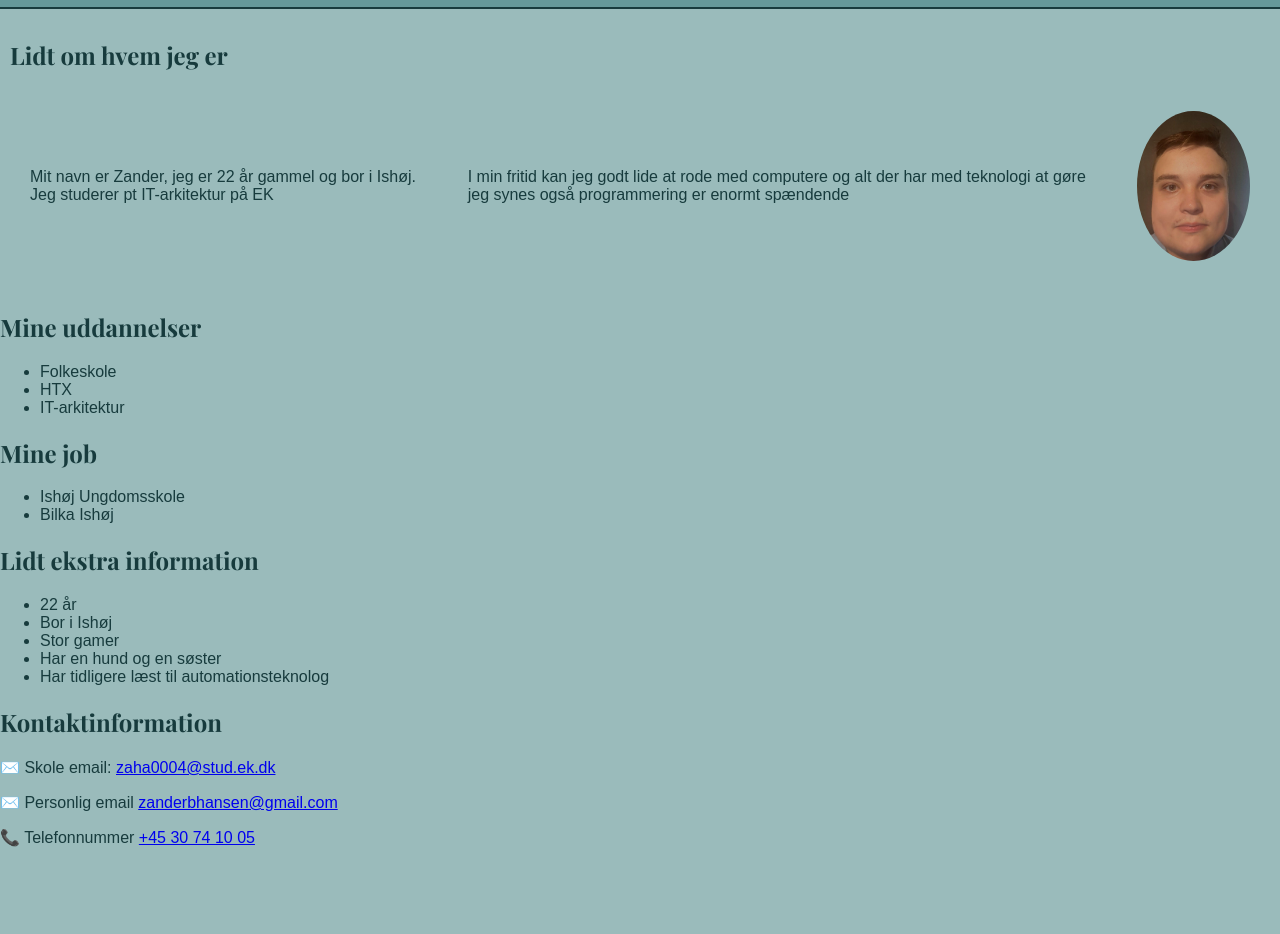
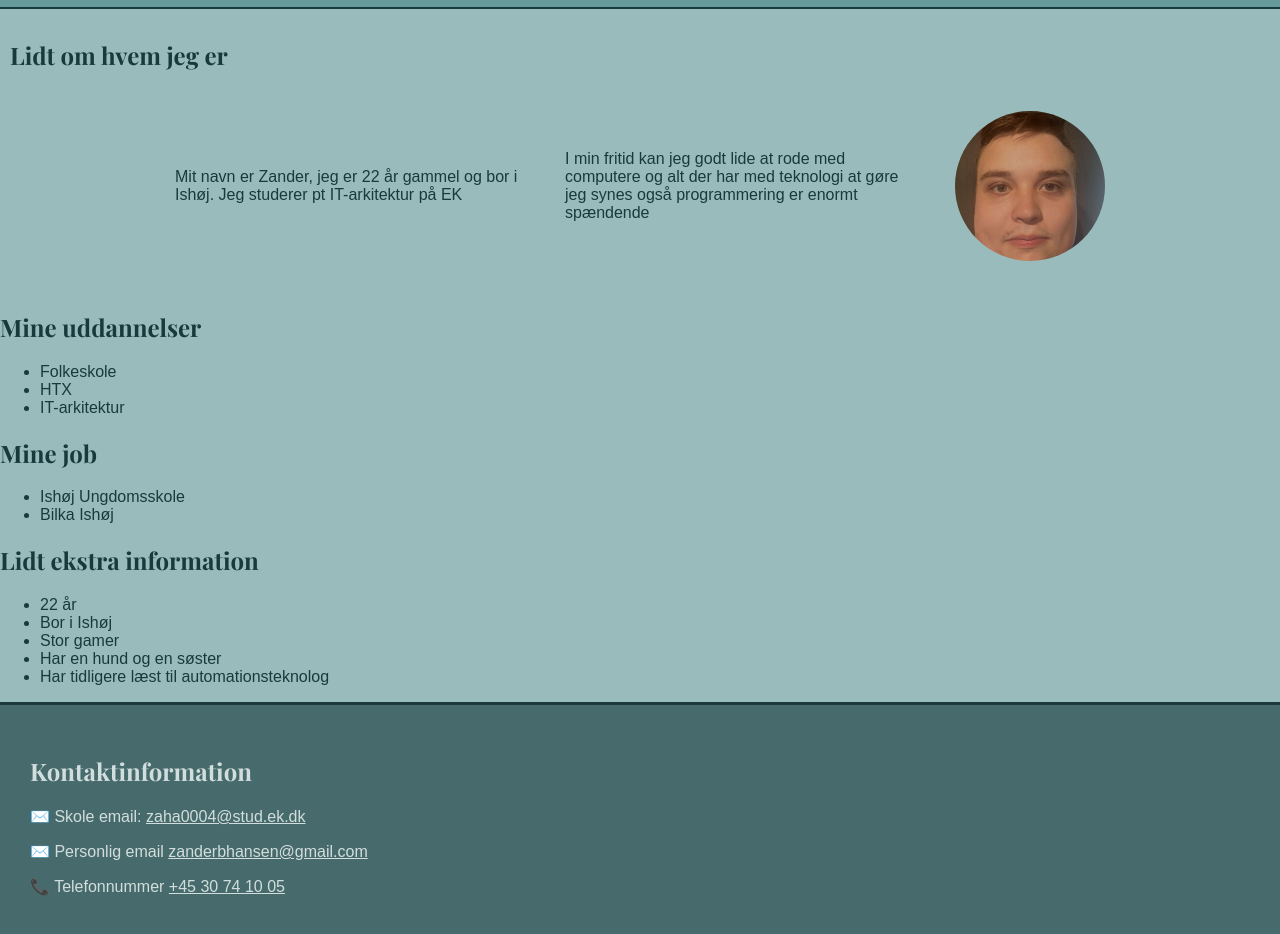
Before and after one commit to zander642/Zander-Portfolio, a website: page index.html in a window 1280 px wide. Shown: the part 56-990 px from the top of the page. Before the commit the page ends 919 px from the top, so only its background shows below. Drawn offline with nearby package versions, Linux system fonts and the light colour scheme.

Commit message:
baggrundsfarve

```diff
--- a/portfolio design.css
+++ b/portfolio design.css
@@ -48,6 +48,10 @@ img {
     padding: 20px;
 }
 
+.om-mig-indhold p {
+    max-width: 350px;
+}
+
 #om-mig {
     padding: 10px;
 }
@@ -79,3 +83,14 @@ img {
         gap: 40px;
     }
 }
+
+footer {
+    background-color: #476B6C;
+    color: #D2DDDD;
+    padding: 30px;
+    border-top: 3px solid #1C3839;
+}
+
+footer a {
+    color: #D2DDDD;
+}
```
